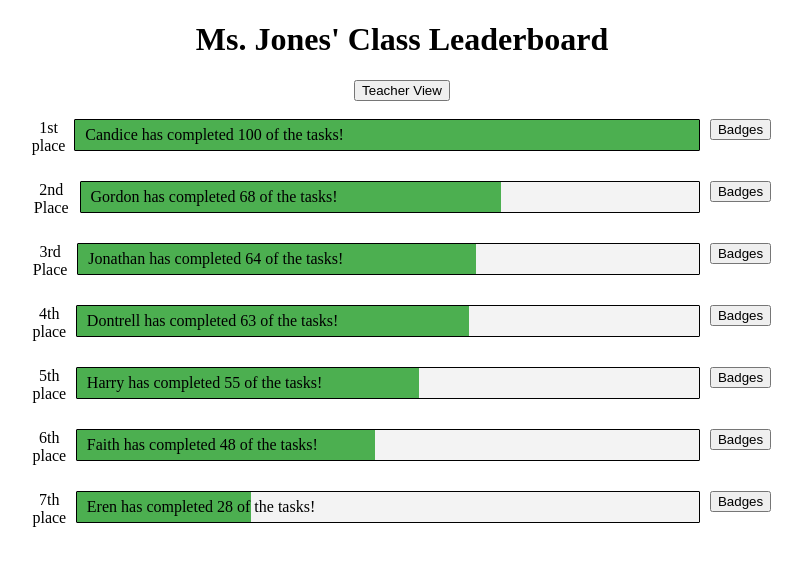
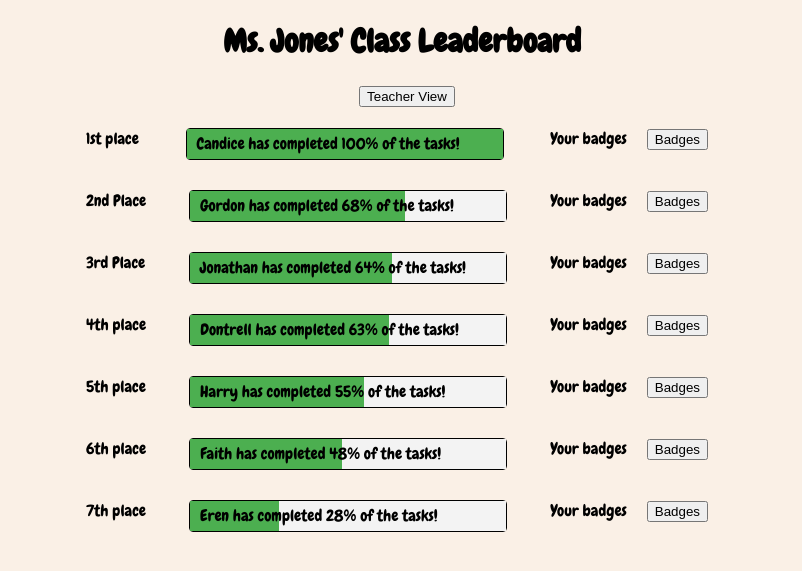
Before and after one commit to awesomelw/ProgressTracker, a Flask app: page / in a window 1280 px wide. Shown: the top 571 px of the page, without its empty margins (238-1040 px from the left). Run offline with Flask 3, Linux system fonts and the light colour scheme; data comes from the database, SQL or seed files in the repository.

Commit message:
changed design

```diff
--- a/main.py
+++ b/main.py
@@ -44,7 +44,7 @@
 
 @app.route("/create")  # navigating to this web page will insert all these values into your database
 def create():
-    sql = db.session.execute(text('INSERT INTO student_homework(studentname,hwCompletedPercent) VALUES ("Candice", 100), ("Dontrell", 63), ("Eren", 28), ("Faith", 48), ("Gordon", 68), ("Harry", 55), ("Jonathan", 64)'))
+    sql = db.session.execute(text('INSERT INTO student_homework(studentname,hwCompletedPercent) VALUES ("Candice", 100%), ("Dontrell", 63%), ("Eren", 28%), ("Faith", 48%), ("Gordon", 68%), ("Harry", 55%), ("Jonathan", 64%)'))
     db.session.commit()
     return "Entries added."
 
--- a/static/style.css
+++ b/static/style.css
@@ -1,30 +1,29 @@
 body {
+    background-color: linen;
     justify-content: center;
     align-items: center;
     text-align: center;
+    font-family: 'Chewy', cursive;
 }
-
 .header {
     margin-bottom: 20px;
 }
-
 .container {
     display: flex;
     margin: 0 auto;
-    width: 60%;
+    width: 50%;
 }
-
 .progressContainer {
     display: flex;
     align-items: center;
     justify-content: space-between;
-    width: 90%;
+    width: 50%;
     margin: 0 auto;
     height: 30px;
     background-color: #f3f3f3;
     margin-bottom: 30px;
     border: 1px solid black;
-    border-radius: 1px;
+    border-radius: 4px;
     position: relative;
 }
 
@@ -49,29 +48,5 @@
 
 .detailsButton {
     margin-right: 10px;
-    margin-left: 10px;
+    margin-left: 20px;
 }
-
-#overlay {
-    position: fixed;
-    display: none;
-    width: 100%;
-    height: 100%;
-    top: 0;
-    left: 0;
-    right: 0;
-    bottom: 0;
-    background-color: rgba(0,0,0,0.5);
-    z-index: 2;
-    cursor: pointer;
-  }
-
-  #text{
-    position: absolute;
-    top: 50%;
-    left: 50%;
-    font-size: 50px;
-    color: white;
-    transform: translate(-50%,-50%);
-    -ms-transform: translate(-50%,-50%);
-  }
--- a/templates/classroom.html
+++ b/templates/classroom.html
@@ -2,6 +2,7 @@
 <html lang="en">
 
     <head>
+        <link href="https://fonts.googleapis.com/css2?family=Chewy&display=swap" rel="stylesheet">
         <meta charset="UTF-8">
         <meta name="viewport" content="width=device-width, initial-scale=1, shrink-to-fit=no">
         <link rel="stylesheet" type="text/css" href="{{ url_for('static', filename='style.css') }}">
--- a/templates/details.html
+++ b/templates/details.html
@@ -2,6 +2,7 @@
 <html lang="en">
 
 <head>
+    <link href="https://fonts.googleapis.com/css2?family=Chewy&display=swap" rel="stylesheet">
     <meta charset="UTF-8">
     <title>Student Details</title>
     <link rel="stylesheet" type="text/css" href="{{ url_for('static',filename='style.css') }}">
@@ -17,7 +18,7 @@
     <br>
     <div class="container">
         <div class="progressContainer">
-            <div class="progressText">You have completed {{ progress }} of the tasks!</div>
+            <div class="progressText">You have completed {{ progress }}% of the tasks!</div>
             <div class="progressBarWrapper">
                 <div class="progressBarAnimated" aria-valuenow="{{ progress }}" aria-valuemin="0" aria-valuemax="100" style="width: {{ progress }}%"></div>
             </div>
--- a/templates/leaderboard.html
+++ b/templates/leaderboard.html
@@ -2,6 +2,7 @@
 <html lang="en">
 
 <head>
+    <link href="https://fonts.googleapis.com/css2?family=Chewy&display=swap" rel="stylesheet">
     <meta charset="UTF-8">
     <meta name="viewport" content="width=device-width, initial-scale=1, shrink-to-fit=no">
     <link rel="stylesheet" type="text/css" href="{{ url_for('static', filename='style.css') }}">
@@ -29,7 +30,7 @@
             <div id="one">{{count}}th place</div>
             {% endif %}
             <div class="progressContainer" id="two">
-                <div class="progressText">{{ i['student'] }} has completed {{ i['progress'] }} of the tasks!</div>
+                <div class="progressText">{{ i['student'] }} has completed {{ i['progress'] }}% of the tasks!</div>
                 <div class="progressBarWrapper">
                       <div class="progressBarAnimated" aria-valuenow="75" aria-valuemin="0" aria-valuemax="100" style="width: {{ i['progress'] }}%"></div>
                 </div>
```
